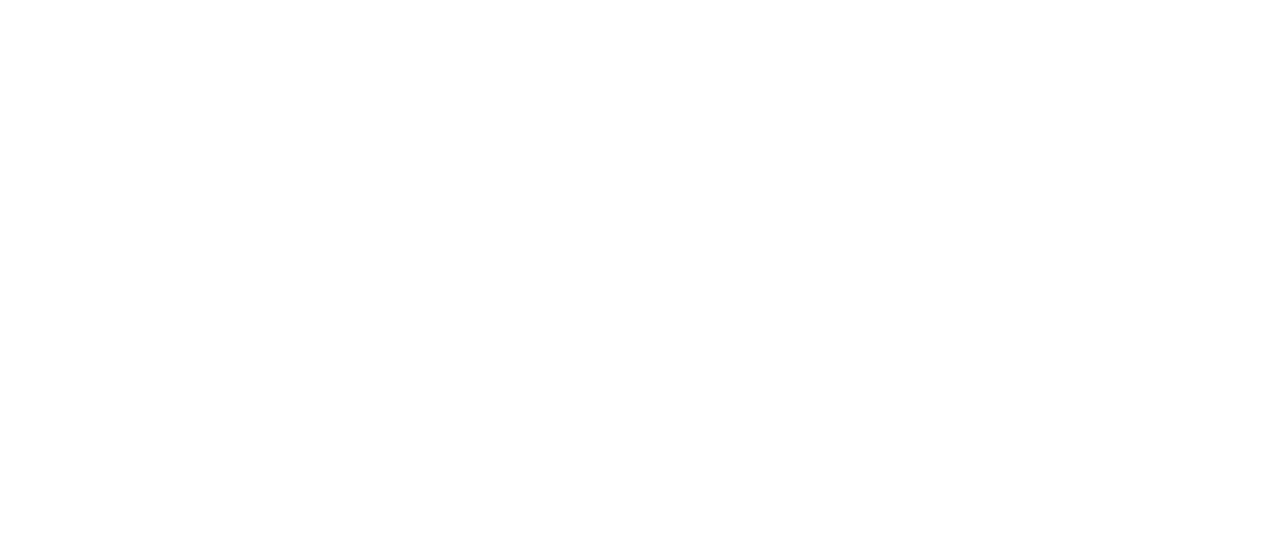
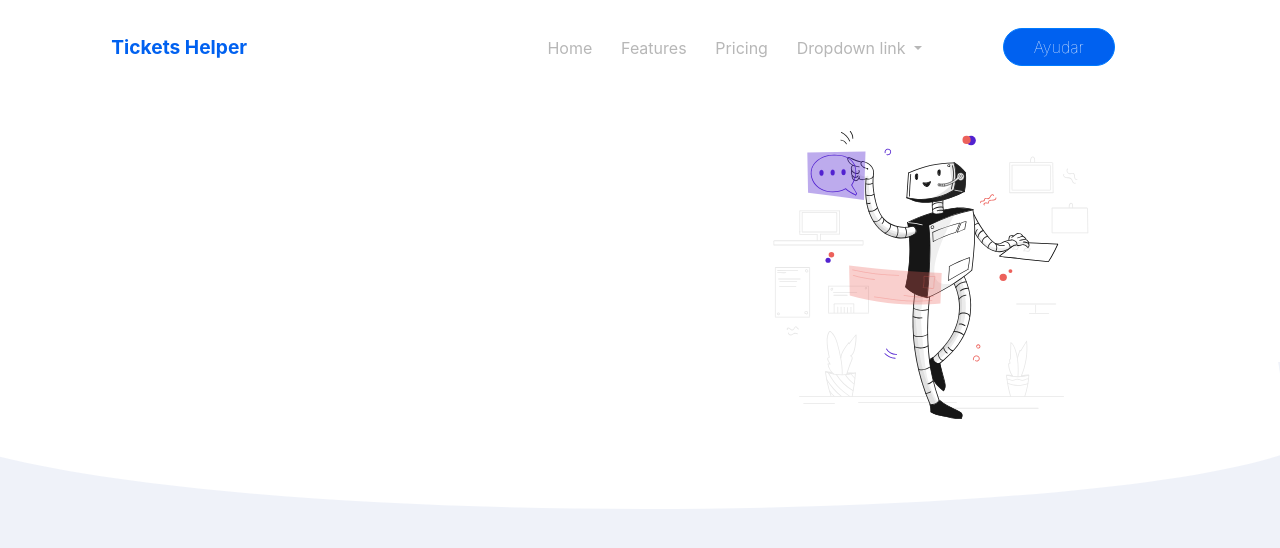
Before and after one commit to bryanvelez007/Tickets-Helper2, a plain HTML site: page index.html in a window 1280 px wide. Drawn offline with nearby package versions, Linux system fonts and the light colour scheme.

Commit message:
subiendo

```diff
--- /dev/null
+++ b/css/style.css
@@ -0,0 +1,92 @@
+#miheader{
+width: 100%;
+height: 362px;
+background-color: white;
+}
+
+a{
+color: #0061f0;
+}
+
+body{
+background: #eff2f9;
+}
+
+#btnSucia{
+    border-radius: 300px;
+}
+
+.wave{
+position: absolute;
+width: 100%;
+bottom: 0;
+}
+
+.minavbar{
+float: right;
+}
+
+#navbarNavDropdown{
+text-align: right !important;
+float: right !important;
+margin-right: 4%;
+margin-top: 1.2%;
+background-color: #fff;
+}
+
+.navbar-brand {
+display: inline-block;
+margin-left: 7.7%;
+margin-top: 2.2%;
+padding-top: .3125rem;
+padding-bottom: .3125rem;
+margin-right: 1rem;
+font-size: 1.25rem;
+line-height: inherit;
+white-space: nowrap;
+font-size: 1.2rem;
+font-weight: 700;
+}
+
+.navbar-expand-lg .navbar-nav .nav-link {
+padding-right: .9rem !important;
+padding-left: .9rem !important;
+}
+
+#anim {
+position: absolute;
+width: 200px;
+cursor: pointer;
+height: auto;
+top: 50%;
+left: 50%;
+transform: translate(-50%, -50%);
+-webkit-tap-highlight-color: rgba(0,0,0,0);
+}
+
+.imagenHeader{
+position: absolute !important;
+right: 10%;
+top: 30%;
+height: 90% !important;
+float: right !important;
+}
+
+#buttonHelp{
+width: 9%;
+height: 38px !important;
+margin-top: 2.2%;
+margin-right: 12%;
+font-weight: 100;
+float: right;
+border-radius: 100px;
+background-color: #0061f0;
+}
+
+.navbar-light .navbar-nav .active>.nav-link, .navbar-light .navbar-nav .nav-link.active, .navbar-light .navbar-nav .nav-link.show, .navbar-light .navbar-nav .show>.nav-link {
+    color: #b7b7b7;
+}
+
+.navbar-light .navbar-nav .nav-link {
+    color: #b7b7b7;
+}
--- a/index.html
+++ b/index.html
@@ -1,4 +1,67 @@
-<html>
+<!DOCTYPE html>
+<html lang="en">
+<head>
+  <meta charset="UTF-8">
+  <meta name="viewport" content="width=device-width, initial-scale=1.0">
+  <title>Ticket Helper</title>
+  <link rel="stylesheet" href="https://stackpath.bootstrapcdn.com/bootstrap/4.5.2/css/bootstrap.min.css" integrity="sha384-JcKb8q3iqJ61gNV9KGb8thSsNjpSL0n8PARn9HuZOnIxN0hoP+VmmDGMN5t9UJ0Z" crossorigin="anonymous">
+  <link rel="stylesheet" href="css/style.css">
+
+  <div class="container col-md-12" id="miheader">
+      <a _ngcontent-hsb-c48="" routerlink="/" class="navbar-brand text-black" href="/">Tickets Helper</a>
+      <button type="button" class="btn btn-primary border-20" id="buttonHelp" onclick="myScript">Ayudar </button>
+
+      <nav class="navbar navbar-expand-lg navbar-light minavbar" id="navbarNavDropdown">
+          <button class="navbar-toggler" type="button" data-toggle="collapse" data-target="#navbarNavDropdown" aria-controls="navbarNavDropdown" aria-expanded="false" aria-label="Toggle navigation">
+            <span class="navbar-toggler-icon"></span>
+          </button>
+          <div class="collapse navbar-collapse" id="navbarNavDropdown">
+            <ul class="navbar-nav">
+              <li class="nav-item active">
+                <a class="nav-link" href="#">Home <span class="sr-only">(current)</span></a>
+              </li>
+              <li class="nav-item">
+                <a class="nav-link" href="#">Features</a>
+              </li>
+              <li class="nav-item">
+                <a class="nav-link" href="#">Pricing</a>
+              </li>
+              <li class="nav-item dropdown">
+                <a class="nav-link dropdown-toggle" href="#" id="navbarDropdownMenuLink" data-toggle="dropdown" aria-haspopup="true" aria-expanded="false">
+                  Dropdown link
+                </a>
+                <div class="dropdown-menu" aria-labelledby="navbarDropdownMenuLink">
+                  <a class="dropdown-item" href="#">Action</a>
+                  <a class="dropdown-item" href="#">Another action</a>
+                  <a class="dropdown-item" href="#">Something else here</a>
+                </div>
+              </li>
+            </ul>
+          </div>
 
 
+        </nav>
+
+        <img class="imagenHeader" src="recursos/chatbot.svg" alt="imagen header">
+
+        </div>
+
+
+  </div>
+  <div style="height: 150px; overflow: hidden;" ><svg viewBox="0 0 500 150" preserveAspectRatio="none" style="height: 100%; width: 100%;"><path d="M-7.15,89.96 C109.66,171.86 431.34,160.03 504.70,88.98 L499.06,-3.78 L0.19,-5.75 Z" style="stroke: none; fill: #fff;"></path></svg></div>
+</head>
+<body>
+
+  <div id="anim"></div>
+
+
+
+
+
+  <script src="lottie.js"></script>
+  <script src="js/animaciones.js"></script>
+  <script src="https://cdnjs.cloudflare.com/ajax/libs/bodymovin/4.13.0/bodymovin.min.js" type="text/javascript"></script>
+  <script src="https://ajax.googleapis.com/ajax/libs/jquery/1.11.3/jquery.min.js"></script>
+  <script src="https://stackpath.bootstrapcdn.com/bootstrap/4.5.2/js/bootstrap.min.js" integrity="sha384-B4gt1jrGC7Jh4AgTPSdUtOBvfO8shuf57BaghqFfPlYxofvL8/KUEfYiJOMMV+rV" crossorigin="anonymous"></script>
+</body>
 </html>
```
Also changed, not shown: js/animaciones.js (added), recursos/chatbot.svg (added).
